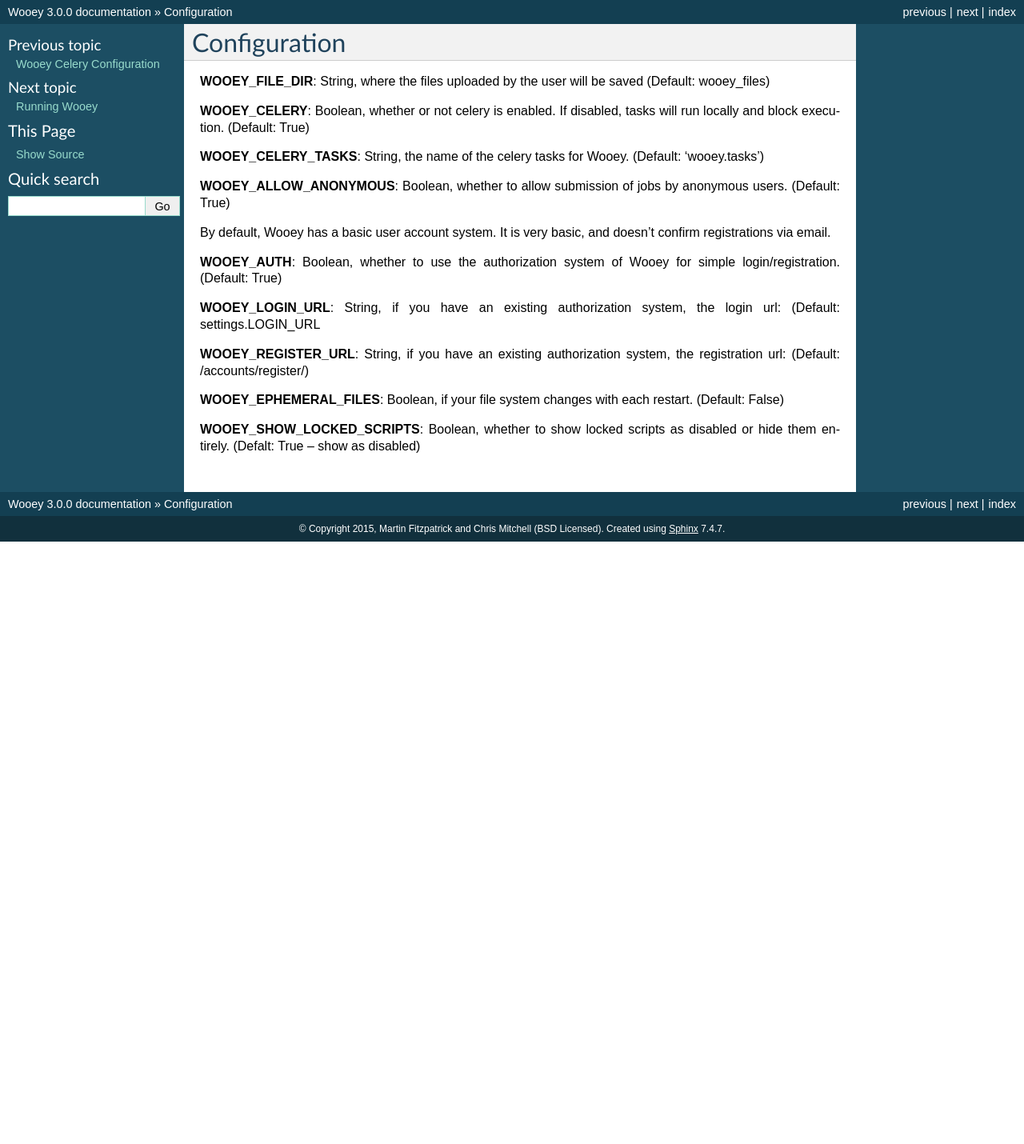
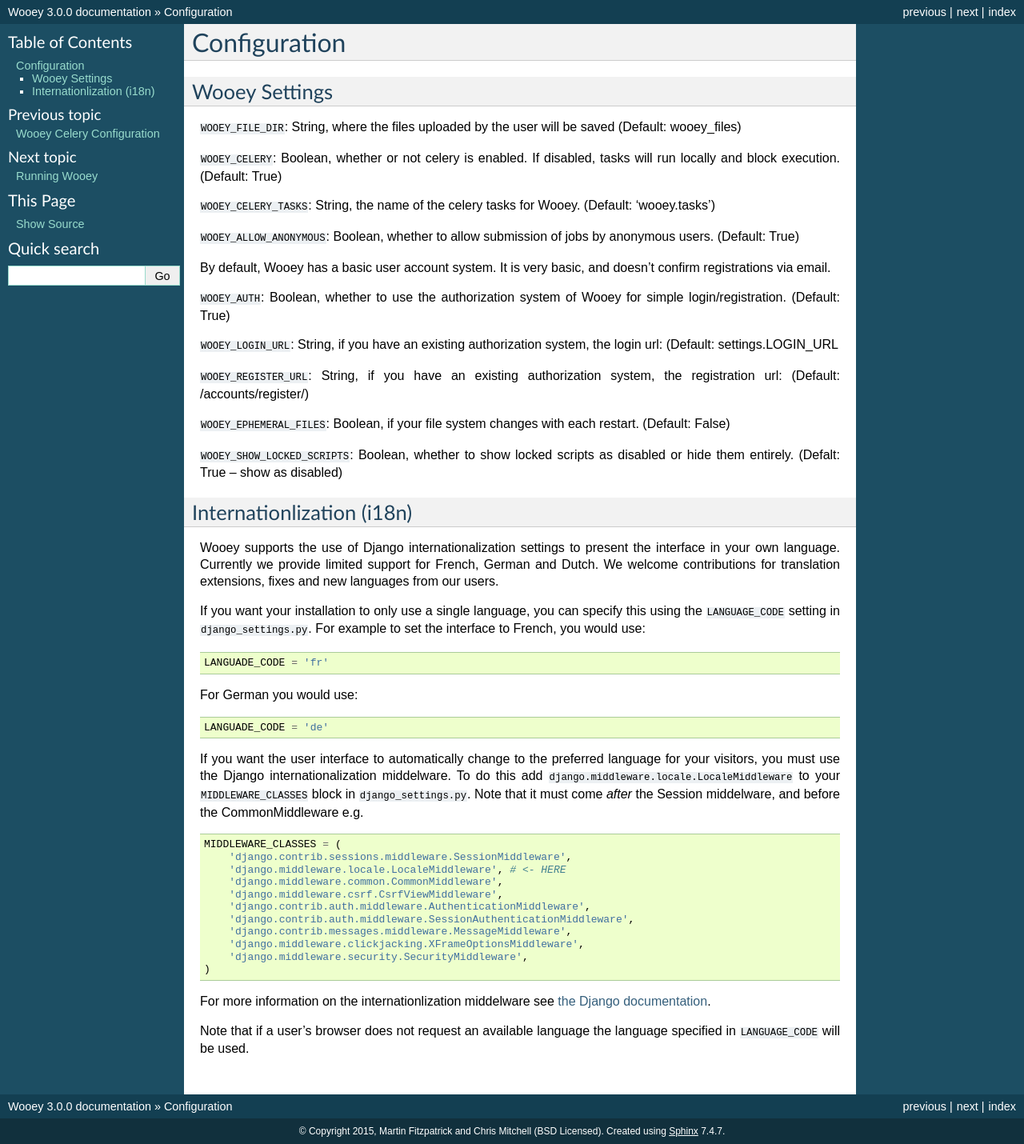
Before and after one commit to wooey/Wooey, a Sphinx documentation site: the page built from docs/configuration.rst, in a window 1280 px wide. Shown: the whole page at 80% size. Built offline with Sphinx 7.4.7, drawn with Linux system fonts in a browser that asks for light colours; pages that are not in the unit, such as notebooks, are missing from menus; before the commit the page ends 900 px from its top, so only the background shows below that.

Commit message:
Add internationalization (i18n) documentation.

```diff
--- a/docs/configuration.rst
+++ b/docs/configuration.rst
@@ -1,33 +1,87 @@
 Configuration
 =============
 
-**WOOEY\_FILE\_DIR**: String, where the files uploaded by the user will
+Wooey Settings
+--------------
+
+:code:`WOOEY_FILE_DIR`: String, where the files uploaded by the user will
 be saved (Default: wooey\_files)
 
-**WOOEY\_CELERY**: Boolean, whether or not celery is enabled. If
+:code:`WOOEY\_CELERY`: Boolean, whether or not celery is enabled. If
 disabled, tasks will run locally and block execution. (Default: True)
 
-**WOOEY\_CELERY\_TASKS**: String, the name of the celery tasks for
+:code:`WOOEY\_CELERY\_TASKS`: String, the name of the celery tasks for
 Wooey. (Default: 'wooey.tasks')
 
-**WOOEY\_ALLOW\_ANONYMOUS**: Boolean, whether to allow submission of
+:code:`WOOEY\_ALLOW\_ANONYMOUS`: Boolean, whether to allow submission of
 jobs by anonymous users. (Default: True)
 
 By default, Wooey has a basic user account system. It is very basic, and
 doesn't confirm registrations via email.
 
-**WOOEY\_AUTH**: Boolean, whether to use the authorization system of
+:code:`WOOEY\_AUTH`: Boolean, whether to use the authorization system of
 Wooey for simple login/registration. (Default: True)
 
-**WOOEY\_LOGIN\_URL**: String, if you have an existing authorization
+:code:`WOOEY\_LOGIN\_URL`: String, if you have an existing authorization
 system, the login url: (Default: settings.LOGIN\_URL
 
-**WOOEY\_REGISTER\_URL**: String, if you have an existing authorization
+:code:`WOOEY\_REGISTER\_URL`: String, if you have an existing authorization
 system, the registration url: (Default: /accounts/register/)
 
-**WOOEY\_EPHEMERAL\_FILES**: Boolean, if your file system changes with
+:code:`WOOEY\_EPHEMERAL\_FILES`: Boolean, if your file system changes with
 each restart. (Default: False)
 
-**WOOEY\_SHOW\_LOCKED\_SCRIPTS**: Boolean, whether to show locked
+:code:`WOOEY\_SHOW\_LOCKED\_SCRIPTS`: Boolean, whether to show locked
 scripts as disabled or hide them entirely. (Defalt: True -- show as
 disabled)
+
+
+Internationlization (i18n)
+--------------------------
+
+Wooey supports the use of Django internationalization settings to present
+the interface in your own language. Currently we provide limited support
+for French, German and Dutch. We welcome contributions for translation
+extensions, fixes and new languages from our users.
+
+If you want your installation to only use a single language, you can
+specify this using the :code:`LANGUAGE_CODE` setting in :code:`django_settings.py`.
+For example to set the interface to French, you would use:
+
+.. code:: python
+
+  LANGUADE_CODE = 'fr'
+
+
+For German you would use:
+
+.. code:: python
+
+  LANGUADE_CODE = 'de'
+
+
+If you want the user interface to automatically change to the preferred language
+for your visitors, you must use the Django internationalization middelware.
+To do this add :code:`django.middleware.locale.LocaleMiddleware` to your :code:`MIDDLEWARE_CLASSES`
+block in :code:`django_settings.py`. Note that it must come *after* the Session
+middelware, and before the CommonMiddleware e.g.
+
+.. code:: python
+
+    MIDDLEWARE_CLASSES = (
+        'django.contrib.sessions.middleware.SessionMiddleware',
+        'django.middleware.locale.LocaleMiddleware', # <- HERE
+        'django.middleware.common.CommonMiddleware',
+        'django.middleware.csrf.CsrfViewMiddleware',
+        'django.contrib.auth.middleware.AuthenticationMiddleware',
+        'django.contrib.auth.middleware.SessionAuthenticationMiddleware',
+        'django.contrib.messages.middleware.MessageMiddleware',
+        'django.middleware.clickjacking.XFrameOptionsMiddleware',
+        'django.middleware.security.SecurityMiddleware',
+    )
+
+For more information on the internationlization middelware see
+`the Django documentation <https://docs.djangoproject.com/en/1.8/topics/i18n/translation/#how-django-discovers-language-preference>`_.
+
+Note that if a user's browser does not request an available language the language
+specified in :code:`LANGUAGE_CODE` will be used.
```
